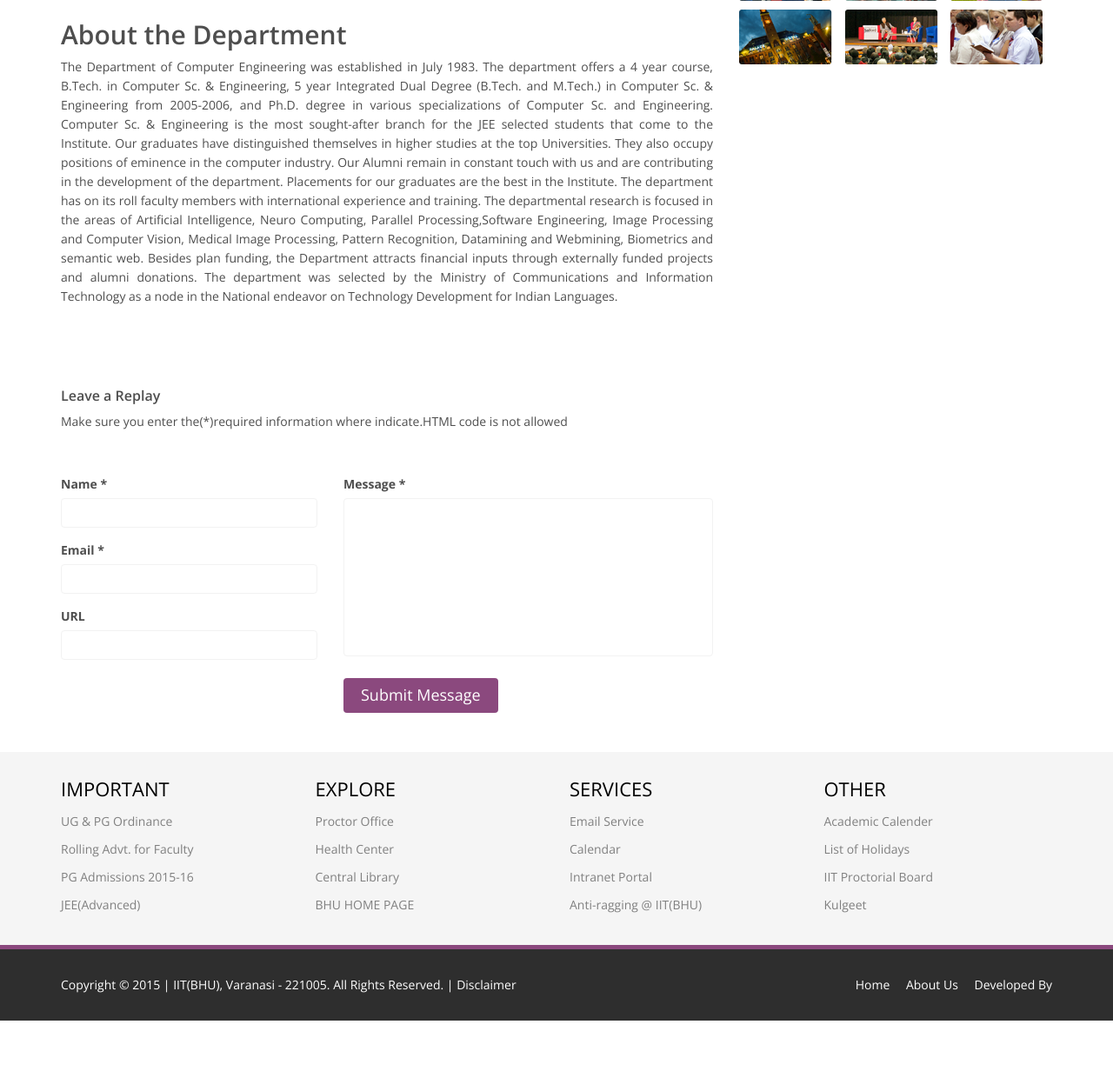
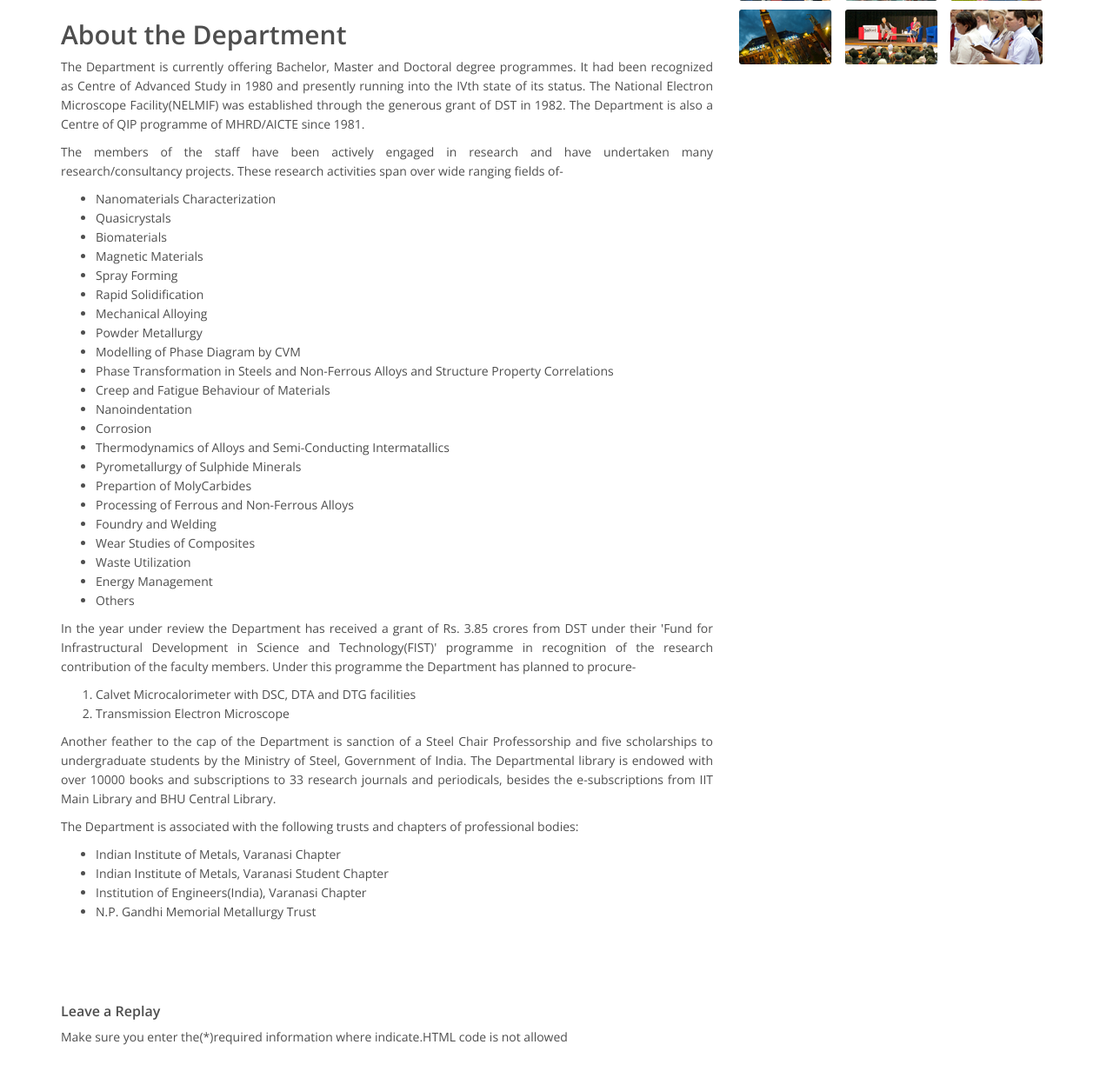
Before and after one commit to vivekcse14/Website, a Django app: template static/templates/mt/home.html in a window 1280 px wide. Shown: the part 1010-2265 px from the top of the page at 87% size. Before the commit the page ends 2184 px from the top, so only its background shows below. Run offline with Django 3.2, Linux system fonts and the light colour scheme; the template is opened without the code that fills it, so the values that code supplies are empty.

Commit message:
Update home.html

```diff
--- a/static/templates/mt/home.html
+++ b/static/templates/mt/home.html
@@ -3,6 +3,41 @@
 {% block info %}
 
 <h2>About the Department</h2>
-<p>The Department of Computer Engineering was established in July 1983. The department offers a  4 year course, B.Tech. in Computer Sc. & Engineering, 5 year Integrated Dual Degree (B.Tech. and M.Tech.) in Computer  Sc. & Engineering from 2005-2006, and Ph.D. degree in various specializations of Computer Sc. and Engineering. Computer Sc. & Engineering is the most sought-after branch for the JEE selected students that come to the Institute. Our graduates have distinguished themselves in higher studies at the top Universities. They also occupy positions of eminence in the computer industry. Our Alumni remain in constant touch with us and are contributing in the development of the department. Placements for our graduates are the best in the Institute. The department has on its roll faculty members with international experience and training. The departmental research is focused in the areas of Artificial Intelligence, Neuro Computing, Parallel Processing,Software Engineering, Image Processing and Computer Vision, Medical Image Processing, Pattern Recognition, Datamining and Webmining, Biometrics and semantic web. Besides plan funding, the Department attracts financial inputs through externally funded projects and alumni donations. The department was selected by the Ministry of Communications and Information Technology as a node in the National endeavor on Technology Development for Indian Languages.</p>
+<p>The Department is currently offering Bachelor, Master and Doctoral degree programmes. It had been recognized as Centre of Advanced Study in 1980 and presently running into the IVth state of its status. The National Electron Microscope Facility(NELMIF) was established through the generous grant of DST in 1982. The Department is also a Centre of QIP programme of MHRD/AICTE since 1981.</p>
+<p>The members of the staff have been actively engaged in research and have undertaken many research/consultancy projects. These research activities span over wide ranging fields of-<ul>
+    <li>Nanomaterials Characterization</li>
+    <li>Quasicrystals</li>
+    <li>Biomaterials</li>
+    <li>Magnetic Materials</li>
+    <li>Spray Forming</li>
+    <li>Rapid Solidification</li>
+    <li>Mechanical Alloying</li>
+    <li>Powder Metallurgy</li>
+    <li>Modelling of Phase Diagram by CVM</li>
+    <li>Phase Transformation in Steels and Non-Ferrous Alloys and Structure Property Correlations</li>
+    <li>Creep and Fatigue Behaviour of Materials</li>
+    <li>Nanoindentation</li>
+    <li>Corrosion</li>
+    <li>Thermodynamics of Alloys and Semi-Conducting Intermatallics</li>
+    <li>Pyrometallurgy of Sulphide Minerals</li>
+    <li>Prepartion of MolyCarbides</li>
+    <li>Processing of Ferrous and Non-Ferrous Alloys</li>
+    <li>Foundry and Welding</li>
+    <li>Wear Studies of Composites</li>
+    <li>Waste Utilization</li>
+    <li>Energy Management</li>
+    <li>Others</li>
+</ul></p>
+<p>In the year under review the Department has received a grant of Rs. 3.85 crores from DST under their 'Fund for Infrastructural Development in Science and Technology(FIST)' programme in recognition of the research contribution of the faculty members. Under this programme the Department has planned to procure- <ol>
+    <li>Calvet Microcalorimeter with DSC, DTA and DTG facilities</li>
+    <li>Transmission Electron Microscope</li>
+</ol> </p>
+<p>Another feather to the cap of the Department is sanction of a Steel Chair Professorship and five scholarships  to undergraduate students by the Ministry of Steel, Government of India. The Departmental library is endowed with over 10000 books and subscriptions to 33 research journals and periodicals, besides the e-subscriptions from IIT Main Library and BHU Central Library.</p>
+<p>The Department is associated with the following trusts and chapters of professional bodies: <ul>
+    <li>Indian Institute of Metals, Varanasi Chapter</li>
+    <li>Indian Institute of Metals, Varanasi Student Chapter</li>
+    <li>Institution of Engineers(India), Varanasi Chapter</li>
+    <li>N.P. Gandhi Memorial Metallurgy Trust</li>
+</ul></p>
 
 {% endblock %}
```
